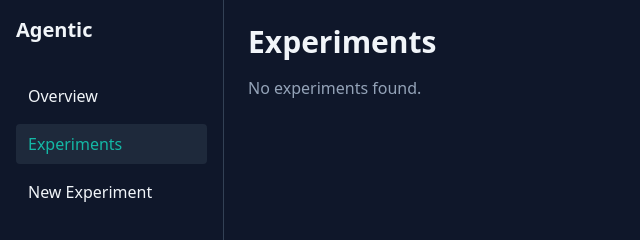
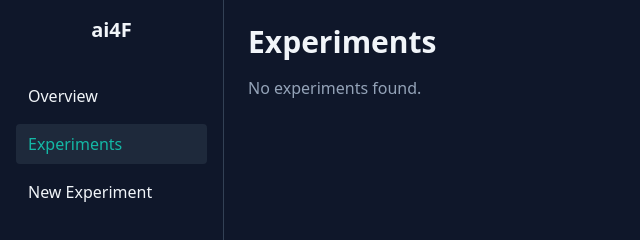
Before and after one commit to lefamoffat/agentic-trading, an Astro site in the folder apps/dashboard/: page /experiments in a window 1280 px wide. Shown: the top 240 px of the page, without its empty margins (0-640 px from the left). Built offline with nearby package versions, Linux system fonts and the light colour scheme; Astro itself is replaced by a stand-in of ours; no server answers.

Commit message:
chore: update dashboard's logo

```diff
--- a/apps/dashboard/src/layouts/base-layout.astro
+++ b/apps/dashboard/src/layouts/base-layout.astro
@@ -11,7 +11,7 @@
   </head>
   <body class="bg-background min-h-screen font-sans antialiased text-slate-100 flex">
     <aside class="w-56 bg-slate-900 border-r border-slate-700 p-4 flex flex-col gap-4">
-      <h1 class="text-xl font-bold mb-4">Agentic</h1>
+      <h1 class="text-xl font-bold mb-4 text-center">ai4F</h1>
       <nav class="flex flex-col gap-2">
         <a href="/" class={`block px-3 py-2 rounded hover:bg-slate-800 ${Astro.url.pathname === '/' ? 'bg-slate-800 text-primary' : ''}`}>Overview</a>
         <a href="/experiments" class={`block px-3 py-2 rounded hover:bg-slate-800 ${Astro.url.pathname.startsWith('/experiments') && !Astro.url.pathname.includes('/new') ? 'bg-slate-800 text-primary' : ''}`}>Experiments</a>
```
